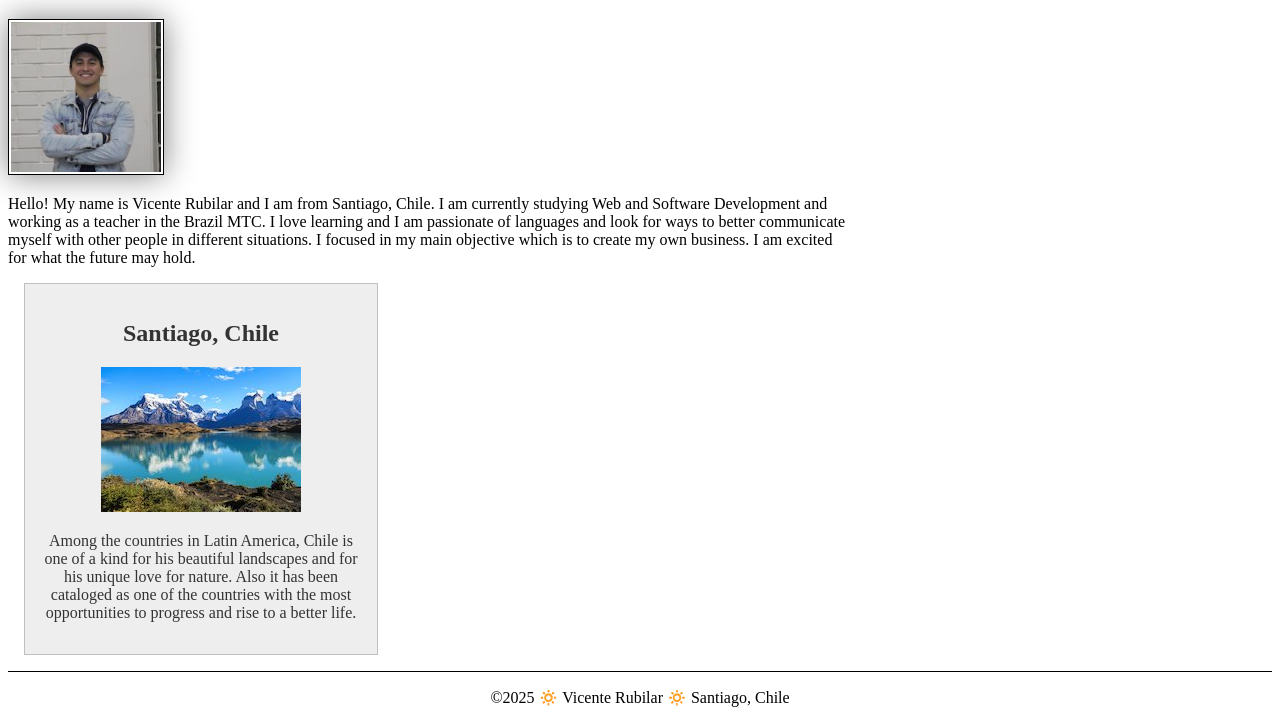
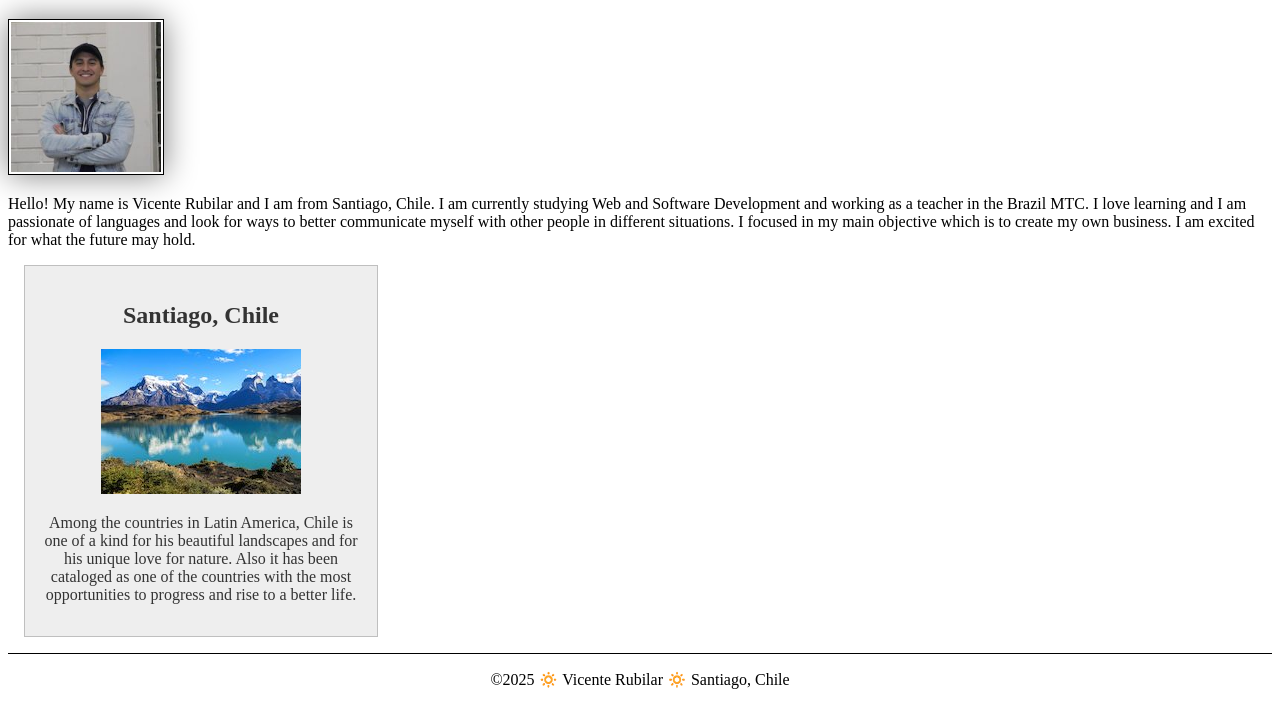
Before and after one commit to vrubilar42651/wdd130, a plain HTML site: page index.html in a window 1280 px wide. Shown: the part 205-928 px from the top of the page. Drawn offline with Linux system fonts and the light colour scheme.

Commit message:
last correction

```diff
--- a/styles/styles.css
+++ b/styles/styles.css
@@ -23,9 +23,7 @@ aside img {
     width: 200px;
     height: auto;
 }
-main {
-    max-width: 840px;
-}
+
 main img {
     width: 150px;
     height: auto;
```
